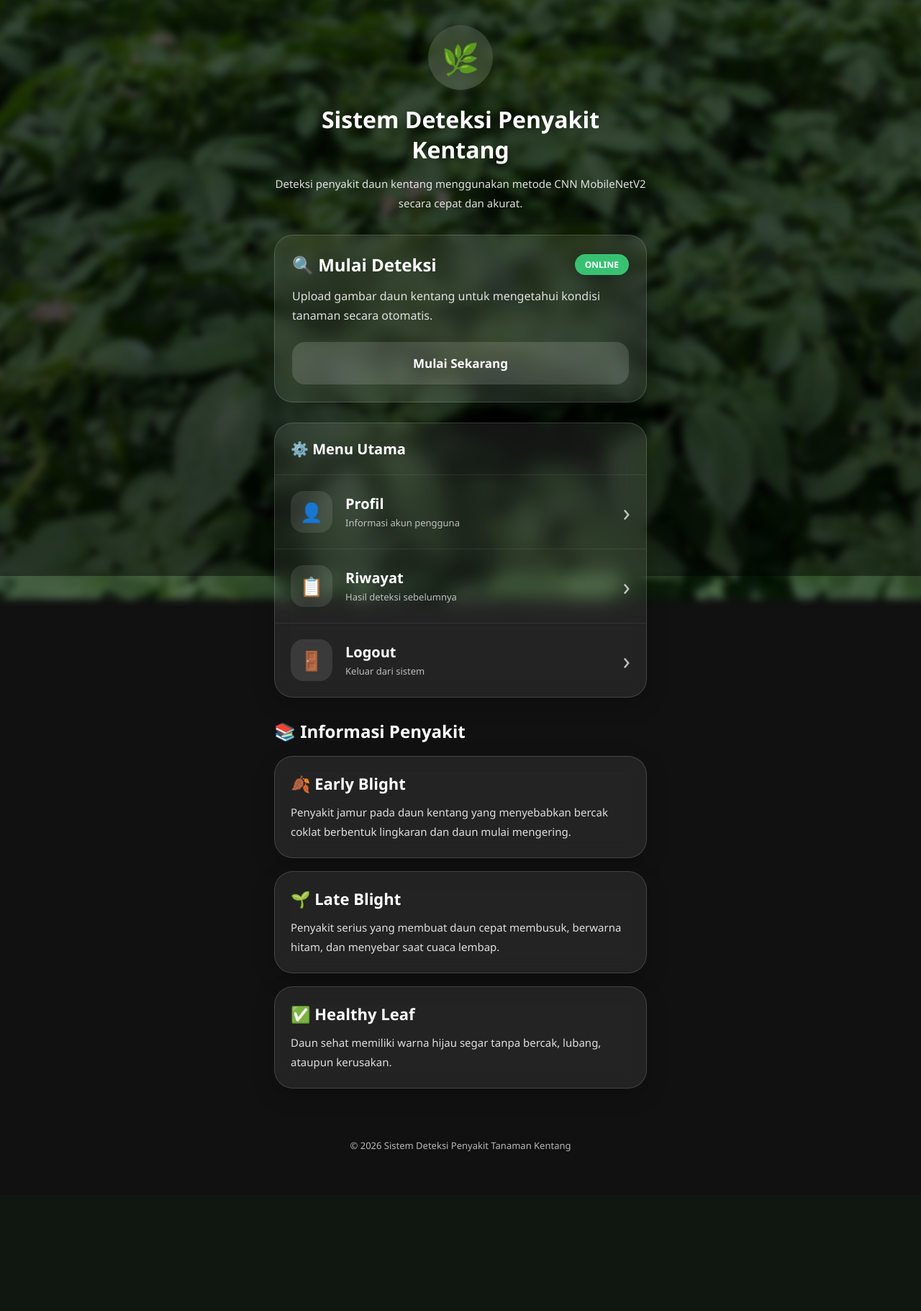
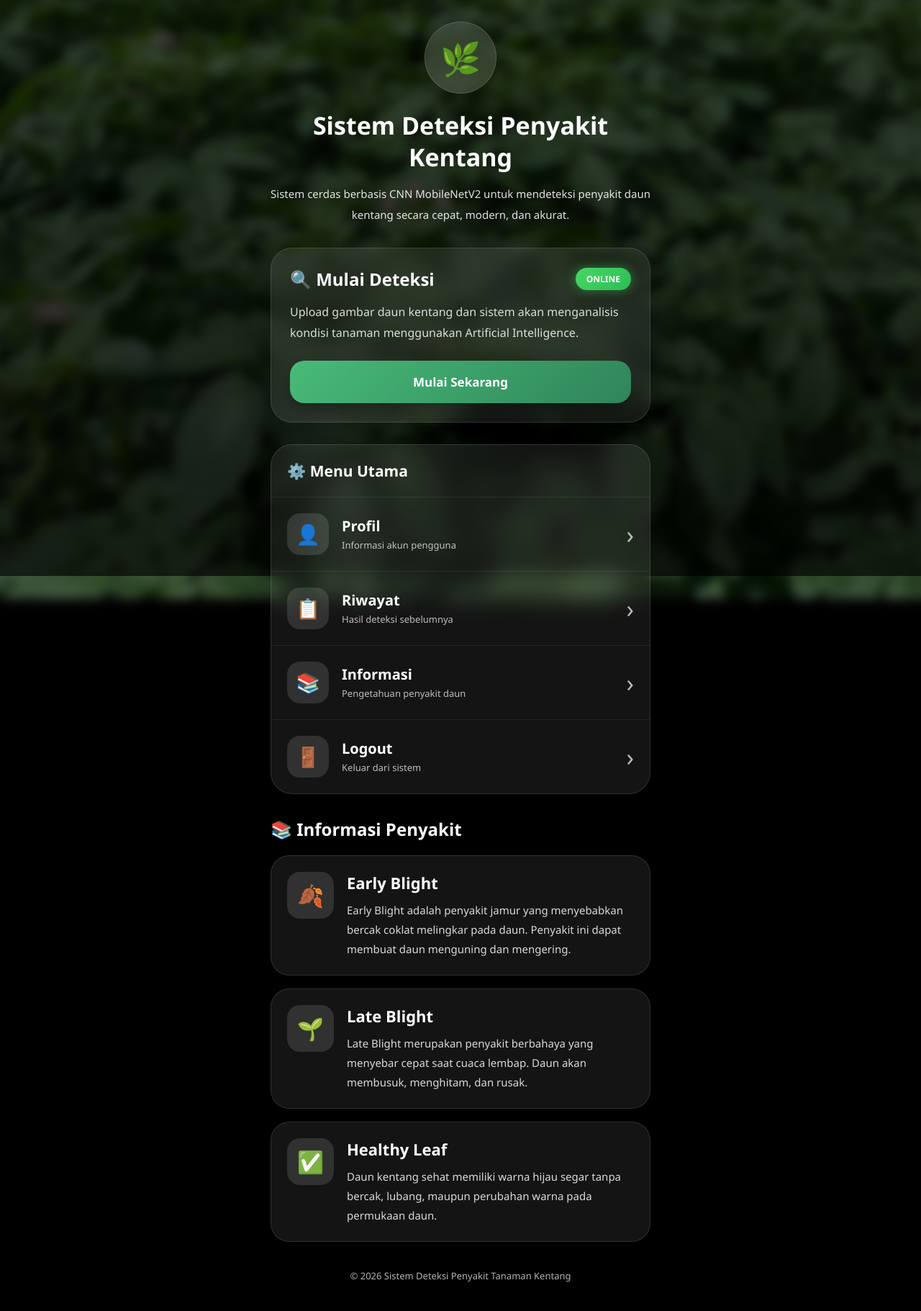
Before and after one commit to Eltinenjelinaleisubun/deteksi-daun-kentang, a Flask app: page /home in a window 1280 px wide. Shown: the whole page at 72% size. Before the commit the page ends 1600 px from the top, so only its background shows below. Run offline with Flask 3, Linux system fonts and the light colour scheme; the visitor is signed in with stand-in values (Sample User, id 1).

Commit message:
update tampilan home modern

```diff
--- a/static/style.css
+++ b/static/style.css
@@ -17,11 +20,11 @@ body{
 
     color:white;
 
-    background:#111;
-
     overflow-x:hidden;
 
     position:relative;
+
+    background:#000;
 }
 
 /* ================= BACKGROUND ================= */
@@ -63,7 +62,7 @@ body::after{
     linear-gradient(
         to bottom,
         rgba(0,0,0,0.25),
-        rgba(0,0,0,0.45)
+        rgba(0,0,0,0.65)
     );
 
     z-index:-1;
@@ -75,11 +74,11 @@ body::after{
 
     width:100%;
 
-    max-width:550px;
+    max-width:560px;
 
     margin:auto;
 
-    padding:35px 16px 30px;
+    padding:30px 16px 40px;
 }
 
 /* ================= HEADER ================= */
@@ -88,17 +87,17 @@ body::after{
 
     text-align:center;
 
-    margin-bottom:30px;
+    margin-bottom:32px;
 }
 
 /* ================= LOGO ================= */
 
 .logo-circle{
 
-    width:90px;
-    height:90px;
+    width:100px;
+    height:100px;
 
-    margin:auto;
+    margin:auto auto 22px;
 
     border-radius:50%;
 
@@ -108,49 +107,47 @@ body::after{
 
     justify-content:center;
 
-    font-size:42px;
+    font-size:45px;
 
     background:
     rgba(255,255,255,0.12);
 
-    backdrop-filter:blur(12px);
-    -webkit-backdrop-filter:blur(12px);
+    border:
+    1px solid rgba(255,255,255,0.15);
 
-    margin-bottom:20px;
+    backdrop-filter:blur(15px);
+    -webkit-backdrop-filter:blur(15px);
 
     box-shadow:
-    0 10px 30px rgba(0,0,0,0.25);
+    0 12px 35px rgba(0,0,0,0.35);
 }
 
 /* ================= TITLE ================= */
 
 .header h1{
 
-    font-size:32px;
+    font-size:34px;
 
     line-height:1.3;
 
     font-weight:800;
 
-    margin-bottom:14px;
-
-    text-shadow:
-    0 4px 20px rgba(0,0,0,0.35);
+    margin-bottom:15px;
 }
 
 /* ================= SUBTITLE ================= */
 
 .subtitle{
 
+    font-size:15px;
+
+    line-height:1.9;
+
     color:
-    rgba(255,255,255,0.86);
-
-    line-height:1.8;
-
-    font-size:15px;
+    rgba(255,255,255,0.88);
 }
 
-/* ================= CARD ================= */
+/* ================= GLASS ================= */
 
 .detect-card,
 .menu-section,
@@ -160,24 +157,24 @@ body::after{
     rgba(255,255,255,0.08);
 
     border:
-    1px solid rgba(255,255,255,0.15);
+    1px solid rgba(255,255,255,0.12);
 
-    backdrop-filter:blur(12px);
-    -webkit-backdrop-filter:blur(12px);
-
-    border-radius:26px;
+    backdrop-filter:blur(14px);
+    -webkit-backdrop-filter:blur(14px);
 
     box-shadow:
-    0 10px 30px rgba(0,0,0,0.22);
+    0 10px 35px rgba(0,0,0,0.25);
 }
 
 /* ================= DETECT CARD ================= */
 
 .detect-card{
 
-    padding:24px;
+    padding:26px;
 
-    margin-bottom:28px;
+    border-radius:30px;
+
+    margin-bottom:30px;
 }
 
 /* ================= DETECT TOP ================= */
@@ -190,7 +187,7 @@ body::after{
 
     align-items:center;
 
-    margin-bottom:14px;
+    margin-bottom:15px;
 }
 
 .detect-top h2{
@@ -202,29 +199,37 @@ body::after{
 
 .status{
 
-    background:#38c172;
+    background:
+    linear-gradient(
+        135deg,
+        #47d764,
+        #2bbd57
+    );
 
     color:white;
 
-    padding:6px 14px;
+    padding:7px 15px;
 
     border-radius:50px;
 
     font-size:12px;
 
     font-weight:700;
+
+    box-shadow:
+    0 0 15px rgba(71,215,100,0.5);
 }
 
 /* ================= DESC ================= */
 
 .detect-desc{
 
+    line-height:1.8;
+
     color:
-    rgba(255,255,255,0.85);
+    rgba(255,255,255,0.84);
 
-    line-height:1.7;
-
-    margin-bottom:22px;
+    margin-bottom:24px;
 }
 
 /* ================= BUTTON ================= */
@@ -233,58 +238,64 @@ body::after{
 
     display:block;
 
-    width:100%;
-
     text-align:center;
 
     text-decoration:none;
 
-    background:
-    rgba(255,255,255,0.14);
-
     color:white;
-
-    padding:18px;
-
-    border-radius:18px;
 
     font-size:17px;
 
     font-weight:700;
 
-    transition:
-    background 0.3s,
-    transform 0.3s;
+    padding:18px;
+
+    border-radius:20px;
+
+    background:
+    linear-gradient(
+        135deg,
+        #48bb78,
+        #2f855a
+    );
+
+    transition:0.3s;
+
+    box-shadow:
+    0 8px 20px rgba(0,0,0,0.25);
 }
 
 .detect-btn:hover{
 
-    background:
-    rgba(255,255,255,0.22);
-
-    transform:translateY(-3px);
+    transform:
+    translateY(-4px)
+    scale(1.01);
 }
 
 /* ================= MENU ================= */
 
 .menu-section{
 
+    border-radius:30px;
+
     overflow:hidden;
 
-    margin-bottom:30px;
+    margin-bottom:32px;
 }
 
 .menu-title{
 
     padding:22px;
 
-    font-size:20px;
+    font-size:21px;
 
     font-weight:700;
 
     border-bottom:
     1px solid rgba(255,255,255,0.08);
 }
+
+/* ================= MENU LINKS ================= */
 
 .menu-links{
 
@@ -309,9 +320,7 @@ body::after{
 
     padding:22px;
 
-    transition:
-    background 0.3s,
-    transform 0.3s;
+    transition:0.3s;
 
     border-bottom:
     1px solid rgba(255,255,255,0.08);
@@ -348,18 +357,18 @@ body::after{
     width:58px;
     height:58px;
 
+    border-radius:18px;
+
     display:flex;
 
     align-items:center;
 
     justify-content:center;
 
-    border-radius:18px;
+    font-size:27px;
 
     background:
-    rgba(255,255,255,0.1);
-
-    font-size:26px;
+    rgba(255,255,255,0.12);
 }
 
 /* ================= MENU TEXT ================= */
@@ -371,14 +380,12 @@ body::after{
     font-weight:700;
 }
 
-/* ================= MENU SUB ================= */
-
 .menu-sub{
 
     margin-top:4px;
 
     color:
-    rgba(255,255,255,0.7);
+    rgba(255,255,255,0.72);
 
     font-size:13px;
 }
@@ -396,40 +403,80 @@ body::after{
 
 .info-section{
 
-    margin-top:10px;
+    margin-top:5px;
 }
 
-.info-title{
+.section-title{
 
     font-size:24px;
 
     font-weight:700;
 
-    margin-bottom:18px;
+    margin-bottom:20px;
 }
+
+/* ================= INFO CARD ================= */
 
 .info-card{
 
+    display:flex;
+
+    gap:18px;
+
     padding:22px;
 
+    border-radius:26px;
+
     margin-bottom:18px;
+
+    transition:0.3s;
 }
 
-.info-card h2{
+.info-card:hover{
 
-    margin-bottom:12px;
+    transform:translateY(-5px);
+}
+
+/* ================= INFO ICON ================= */
+
+.info-icon{
+
+    width:65px;
+    height:65px;
+
+    min-width:65px;
+
+    border-radius:18px;
+
+    display:flex;
+
+    align-items:center;
+
+    justify-content:center;
+
+    font-size:30px;
+
+    background:
+    rgba(255,255,255,0.12);
+}
+
+/* ================= INFO CONTENT ================= */
+
+.info-content h3{
 
     font-size:22px;
+
+    margin-bottom:10px;
 }
 
-.info-card p{
+.info-content p{
 
     line-height:1.8;
 
+    font-size:15px;
+
     color:
-    rgba(255,255,255,0.86);
-
-    font-size:15px;
+    rgba(255,255,255,0.84);
 }
 
 /* ================= FOOTER ================= */
@@ -438,9 +485,7 @@ body::after{
 
     text-align:center;
 
-    margin-top:40px;
-
-    padding:30px 10px;
+    margin-top:38px;
 
     font-size:13px;
 
--- a/templates/home.html
+++ b/templates/home.html
@@ -35,16 +35,15 @@
 
             <p class="subtitle">
 
-                Deteksi penyakit daun kentang
-                menggunakan metode CNN
-                MobileNetV2 secara cepat
-                dan akurat.
+                Sistem cerdas berbasis CNN MobileNetV2
+                untuk mendeteksi penyakit daun kentang
+                secara cepat, modern, dan akurat.
 
             </p>
 
         </div>
 
-        <!-- ================= DETEKSI ================= -->
+        <!-- ================= DETECT CARD ================= -->
 
         <div class="detect-card">
 
@@ -62,9 +61,9 @@
 
             <p class="detect-desc">
 
-                Upload gambar daun kentang
-                untuk mengetahui kondisi
-                tanaman secara otomatis.
+                Upload gambar daun kentang dan sistem
+                akan menganalisis kondisi tanaman
+                menggunakan Artificial Intelligence.
 
             </p>
 
@@ -118,7 +117,7 @@
 
                 </a>
 
-                <!-- RIWAYAT -->
+                <!-- HISTORY -->
 
                 <a href="{{ url_for('history') }}"
                    class="menu-item">
@@ -137,6 +136,37 @@
 
                             <div class="menu-sub">
                                 Hasil deteksi sebelumnya
+                            </div>
+
+                        </div>
+
+                    </div>
+
+                    <div class="arrow">
+                        ›
+                    </div>
+
+                </a>
+
+                <!-- INFORMASI -->
+
+                <a href="#informasi"
+                   class="menu-item">
+
+                    <div class="menu-left">
+
+                        <div class="menu-icon">
+                            📚
+                        </div>
+
+                        <div>
+
+                            <div class="menu-text">
+                                Informasi
+                            </div>
+
+                            <div class="menu-sub">
+                                Pengetahuan penyakit daun
                             </div>
 
                         </div>
@@ -184,11 +214,12 @@
 
         </div>
 
-        <!-- ================= INFORMASI ================= -->
+        <!-- ================= INFO ================= -->
 
-        <div class="info-section">
+        <div class="info-section"
+             id="informasi">
 
-            <div class="info-title">
+            <div class="section-title">
                 📚 Informasi Penyakit
             </div>
 
@@ -196,19 +227,27 @@
 
             <div class="info-card">
 
-                <h2>
-                    🍂 Early Blight
-                </h2>
+                <div class="info-icon">
+                    🍂
+                </div>
+
+                <div class="info-content">
+
+                    <h3>
+                        Early Blight
+                    </h3>
 
                     <p>
 
-                    Penyakit jamur pada daun
-                    kentang yang menyebabkan
-                    bercak coklat berbentuk
-                    lingkaran dan daun mulai
-                    mengering.
+                        Early Blight adalah penyakit
+                        jamur yang menyebabkan bercak
+                        coklat melingkar pada daun.
+                        Penyakit ini dapat membuat
+                        daun menguning dan mengering.
 
                     </p>
+
+                </div>
 
             </div>
 
@@ -216,19 +255,26 @@
 
             <div class="info-card">
 
-                <h2>
-                    🌱 Late Blight
-                </h2>
+                <div class="info-icon">
+                    🌱
+                </div>
+
+                <div class="info-content">
+
+                    <h3>
+                        Late Blight
+                    </h3>
 
                     <p>
 
-                    Penyakit serius yang membuat
-                    daun cepat membusuk,
-                    berwarna hitam,
-                    dan menyebar saat
-                    cuaca lembap.
+                        Late Blight merupakan penyakit
+                        berbahaya yang menyebar cepat
+                        saat cuaca lembap. Daun akan
+                        membusuk, menghitam, dan rusak.
 
                     </p>
+
+                </div>
 
             </div>
 
@@ -236,17 +282,26 @@
 
             <div class="info-card">
 
-                <h2>
-                    ✅ Healthy Leaf
-                </h2>
+                <div class="info-icon">
+                    ✅
+                </div>
+
+                <div class="info-content">
+
+                    <h3>
+                        Healthy Leaf
+                    </h3>
 
                     <p>
 
-                    Daun sehat memiliki warna
-                    hijau segar tanpa bercak,
-                    lubang, ataupun kerusakan.
+                        Daun kentang sehat memiliki
+                        warna hijau segar tanpa bercak,
+                        lubang, maupun perubahan warna
+                        pada permukaan daun.
 
                     </p>
+
+                </div>
 
             </div>
 
```
Also changed, not shown: other parts of static/style.css (+15 -16 lines). Lines whose indentation alone changed are shown as unchanged.
